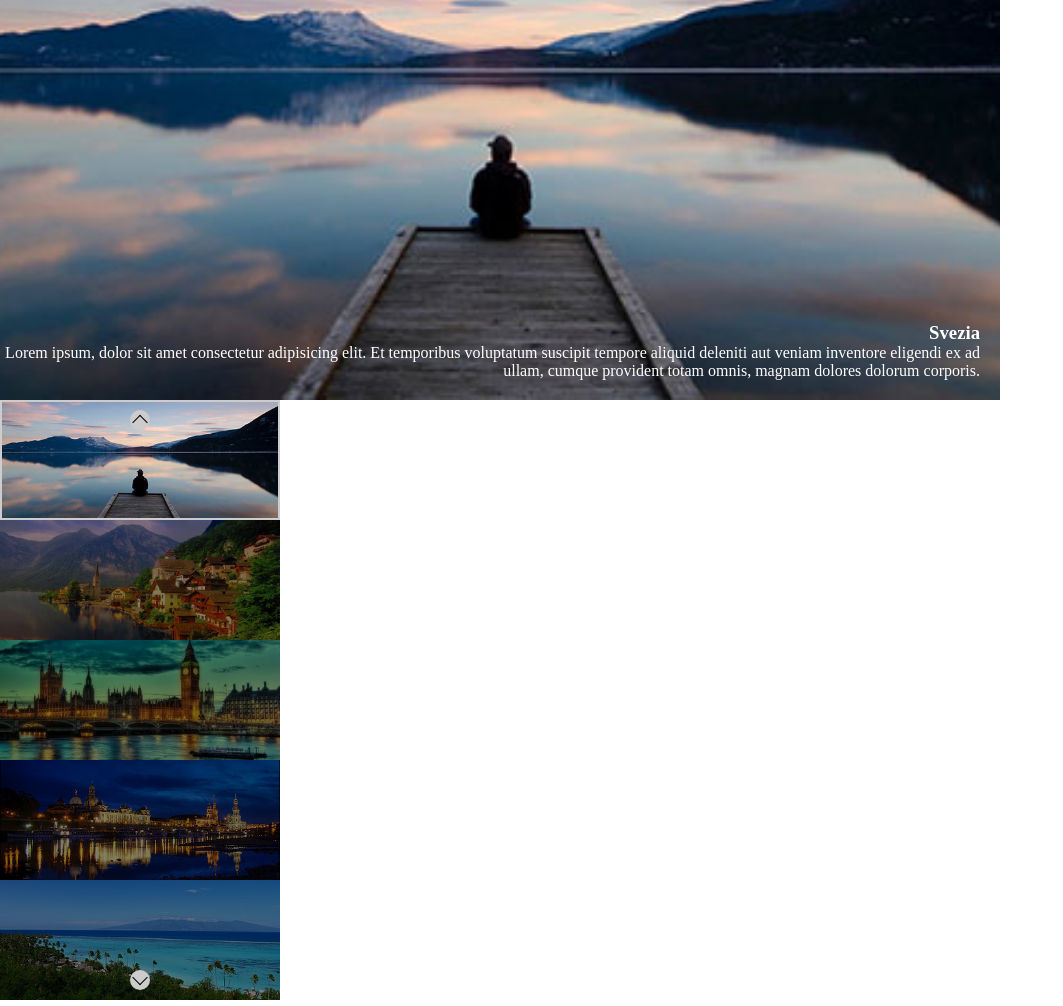
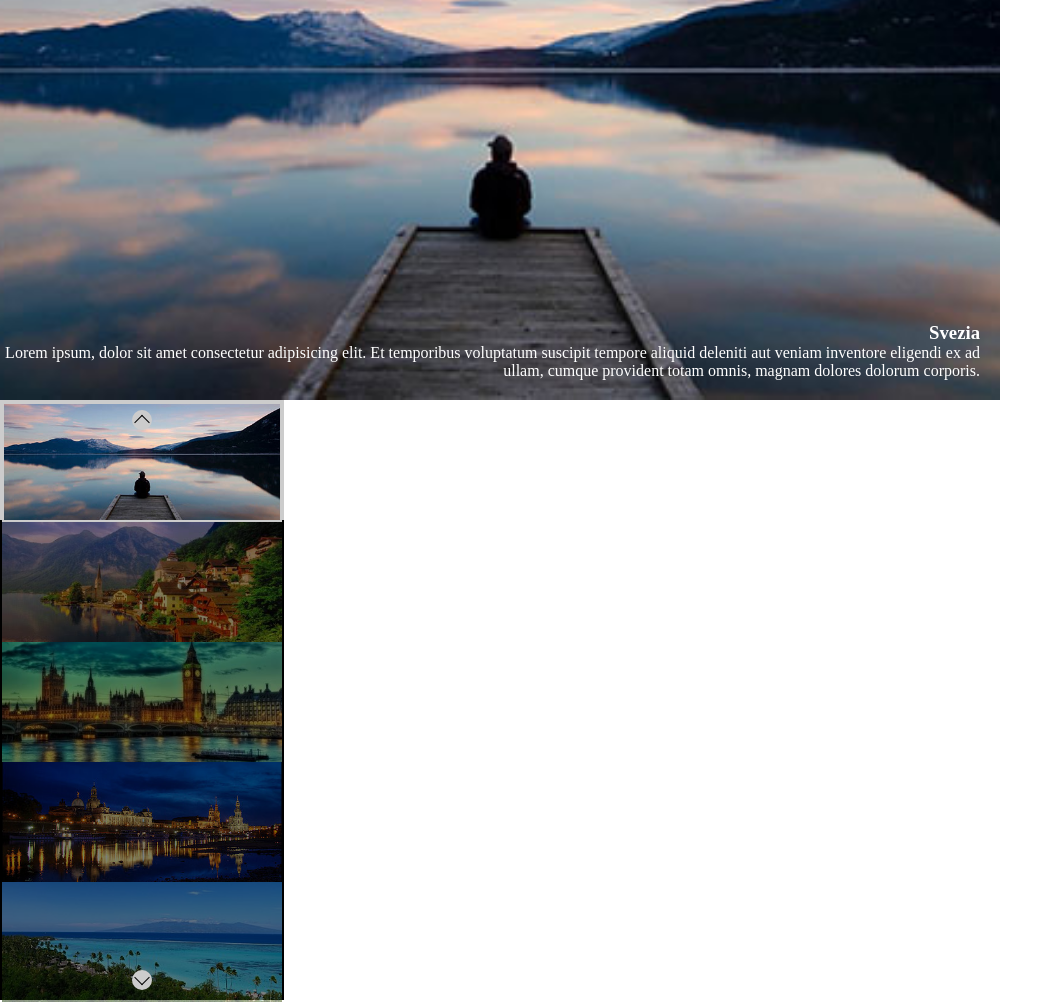
Before and after one commit to carlog91cast/vue-slider, a plain HTML site: page index.html in a window 1280 px wide. Shown: the whole page, without its empty margins (0-1063 px from the left). Drawn offline with nearby package versions, Linux system fonts and the light colour scheme.

Commit message:
add bonus 1

```diff
--- a/index.html
+++ b/index.html
@@ -14,7 +14,7 @@
 <body>
 
     <div id="app">
-
+            <!-- immagine che appare a sinistra col testo -->
         <div class="container">
             <div class="slider-wrapper" tabindex="0">
 
@@ -27,30 +27,18 @@
                         </p>
                     </div>
                 </div>
-
+                 <!-- colonna destra -->
                 <div class="thumbs">
                     <div @click="prevImage" class="prev"></div>
                     <div @click="nextImage" class="next"></div>
                     <div class="thumb active">
-                        <img src="img/01.jpg" alt="Svezia" />
-                    </div>
-                    <div class="thumb">
-                        <img src="img/02.jpg" alt="Svizzera" />
-                    </div>
-                    <div class="thumb">
-                        <img src="img/03.jpg" alt="Gran Bretagna" />
-                    </div>
-                    <div class="thumb">
-                        <img src="img/04.jpg" alt="Germania" />
-                    </div>
-                    <div class="thumb">
-                        <img src="img/05.jpg" alt="Paradise" />
+                        <div v-for="(image, slideScrolled) in slides" class="thumb" :class="setClass(slideScrolled)" @click="setIndex(slideScrolled)">
+                            <img :src="slides[slideScrolled].image" alt="slides[slideScrolled].title">
+                        </div>
                     </div>
                 </div>
-
             </div>
         </div>
-
     </div>
 
     <script src="js/script.js"></script>
--- a/js/script.js
+++ b/js/script.js
@@ -37,8 +37,14 @@ const app = new Vue(
         // creo una funzione per capire se gli elementi degli array sono selezionati e inserire le immagini dinamicamente le immagini nel dom con VUE attraverso un method
 
         methods: {
-            isImageScrolled: function (index) {
-                return (index == this.isslideScrolled) ? "isslideScrolled" : "nonslideScrolled";
+
+            setIndex: function (value) {
+                this.slideScrolled = value;
+            },
+            setClass: function (value) {
+                if (this.slideScrolled == value) {
+                    return "active";
+                }
             },
             nextImage: function () {
 
```
